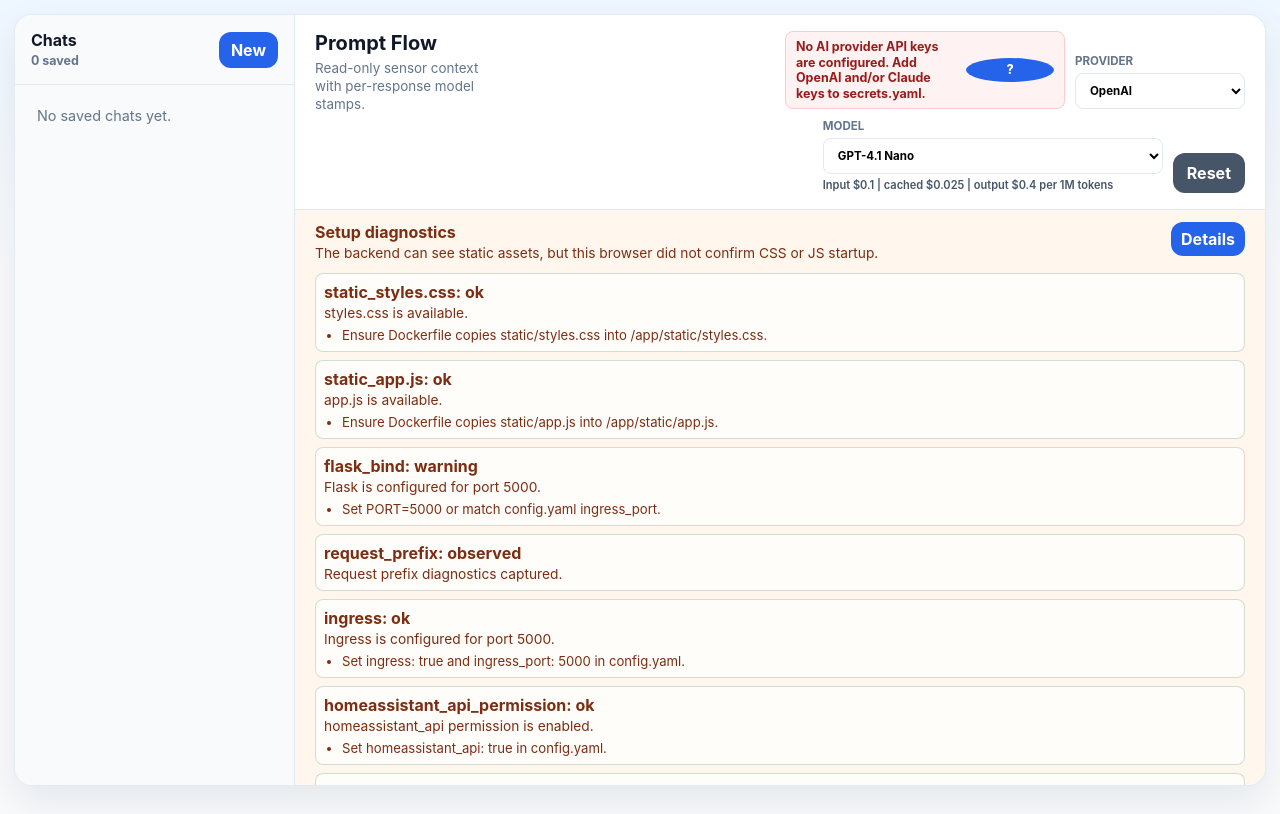
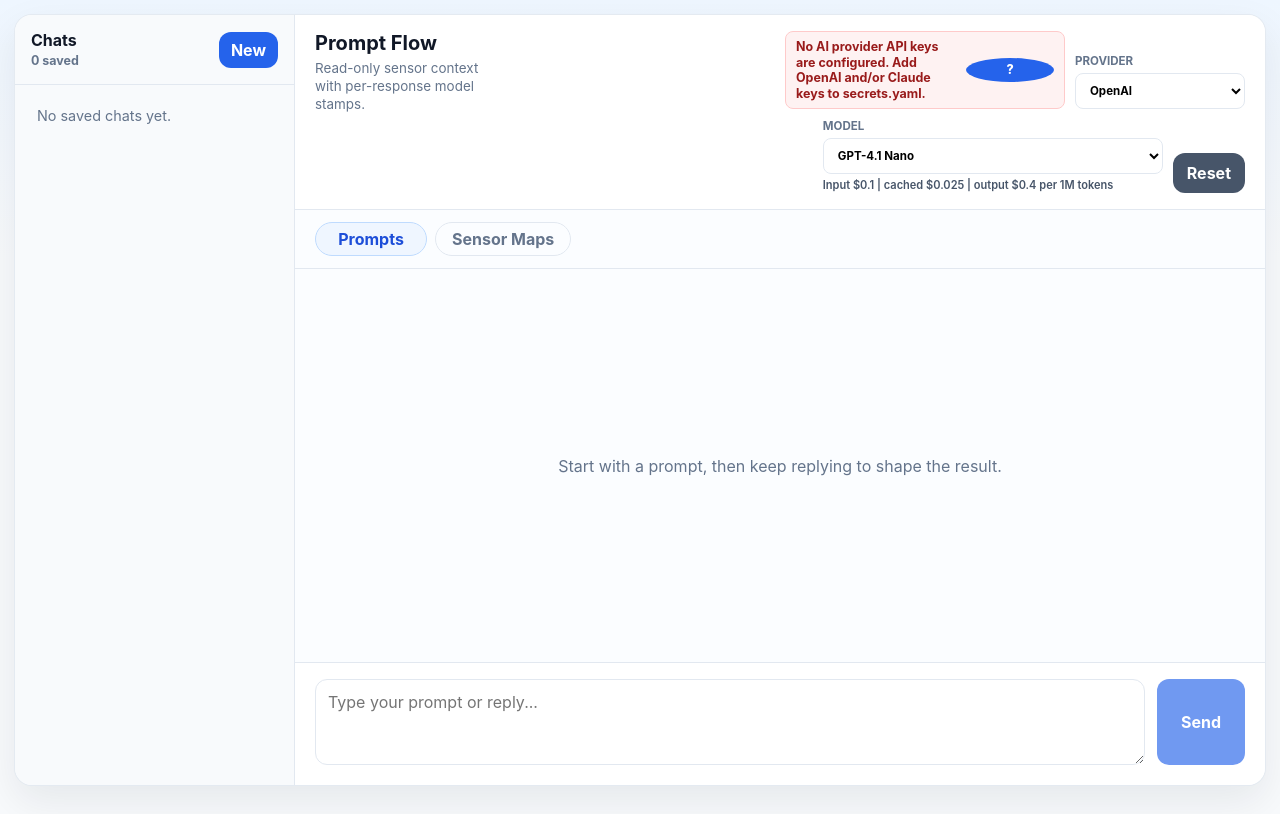
Before and after one commit to resace3/Agentic_Prompt_App, a Flask app: page / in a window 1280 px wide. Run offline with Flask 3, Linux system fonts and the light colour scheme.

Commit message:
Hide setup diagnostics panel

```diff
--- a/agentic_prompt_app/config.yaml
+++ b/agentic_prompt_app/config.yaml
@@ -1,7 +1,7 @@
 name: Agentic Prompt App
 slug: agentic_prompt_app
 description: Flask prompt conversation app with saved chats, OpenAI/Claude models, mapped Home Assistant history, markdown tables, labeled plots, and read-only sleep summaries
-version: "0.5.9"
+version: "0.5.10"
 arch:
   - aarch64
   - amd64
--- a/agentic_prompt_app/static/styles.css
+++ b/agentic_prompt_app/static/styles.css
@@ -299,62 +299,6 @@ select {
   border-bottom: 1px solid var(--line);
   background: #fff7ed;
   color: #7c2d12;
-}
-
-.setup-panel {
-  display: grid;
-  grid-template-columns: minmax(0, 1fr) auto;
-  gap: 12px;
-  padding: 12px 20px;
-  border-bottom: 1px solid var(--line);
-  background: #fff7ed;
-  color: #7c2d12;
-}
-
-.setup-panel[data-state="ready"] {
-  background: #f0fdf4;
-  color: #166534;
-}
-
-.setup-panel strong,
-.setup-panel p {
-  margin: 0;
-}
-
-.setup-panel p {
-  margin-top: 3px;
-  font-size: 0.86rem;
-}
-
-.setup-panel button {
-  align-self: start;
-  min-height: 34px;
-  min-width: auto;
-  padding: 0 10px;
-}
-
-.setup-details {
-  grid-column: 1 / -1;
-  display: grid;
-  gap: 8px;
-}
-
-.setup-check {
-  padding: 8px;
-  border: 1px solid rgba(124, 45, 18, 0.18);
-  border-radius: 8px;
-  background: rgba(255, 255, 255, 0.72);
-}
-
-.setup-check[data-state="ready"],
-.setup-check[data-state="ok"] {
-  border-color: rgba(22, 101, 52, 0.2);
-}
-
-.setup-check ul {
-  margin: 6px 0 0 18px;
-  padding: 0;
-  font-size: 0.82rem;
 }
 
 .key-help-panel p {
--- a/agentic_prompt_app/templates/index.html
+++ b/agentic_prompt_app/templates/index.html
@@ -62,15 +62,6 @@ claude_api_key: sk-ant-...</code></pre>
           </div>
         </section>
 
-        <section id="setupPanel" class="setup-panel" data-state="warning">
-          <div>
-            <strong>Setup diagnostics</strong>
-            <p id="setupStatusText">Checking static assets, API responses, Home Assistant access, and API key setup...</p>
-          </div>
-          <button id="setupToggleButton" type="button" aria-expanded="false">Details</button>
-          <div id="setupDetails" class="setup-details" hidden></div>
-        </section>
-
         <nav class="tabs" aria-label="Main sections">
           <button class="tab active" type="button" data-tab="prompts">Prompts</button>
           <button class="tab" type="button" data-tab="sensorMaps">Sensor Maps</button>
@@ -131,10 +122,6 @@ claude_api_key: sk-ant-...</code></pre>
       const keyStatusText = document.querySelector("#keyStatusText");
       const keyHelpButton = document.querySelector("#keyHelpButton");
       const keyHelpPanel = document.querySelector("#keyHelpPanel");
-      const setupPanel = document.querySelector("#setupPanel");
-      const setupStatusText = document.querySelector("#setupStatusText");
-      const setupToggleButton = document.querySelector("#setupToggleButton");
-      const setupDetails = document.querySelector("#setupDetails");
       const providerSelect = document.querySelector("#providerSelect");
       const modelSelect = document.querySelector("#modelSelect");
       const modelPrice = document.querySelector("#modelPrice");
@@ -233,61 +220,6 @@ claude_api_key: sk-ant-...</code></pre>
           throw new Error(`Empty response body from ${path} with status ${response.status}.`);
         }
         return { response, data };
-      }
-
-      function renderSetupDiagnostics(data) {
-        const checks = data && Array.isArray(data.checks) ? data.checks : [];
-        const failed = checks.filter((check) => !check.ok && !["not_required", "observed"].includes(check.status));
-        setupPanel.dataset.state = failed.length ? "warning" : "ready";
-        setupStatusText.textContent = data && data.message
-          ? data.message
-          : "Diagnostics unavailable.";
-        setupDetails.innerHTML = "";
-        for (const check of checks) {
-          const item = document.createElement("div");
-          item.className = "setup-check";
-          item.dataset.state = check.ok ? "ready" : check.status;
-          const title = document.createElement("strong");
-          title.textContent = `${check.name}: ${check.status}`;
-          const message = document.createElement("p");
-          message.textContent = check.message || "";
-          item.append(title, message);
-          if (Array.isArray(check.fix_steps) && check.fix_steps.length) {
-            const list = document.createElement("ul");
-            for (const step of check.fix_steps) {
-              const li = document.createElement("li");
-              li.textContent = step;
-              list.appendChild(li);
-            }
-            item.appendChild(list);
-          }
-          setupDetails.appendChild(item);
-        }
-      }
-
-      async function refreshDiagnostics() {
-        const cssLoaded = getComputedStyle(document.documentElement)
-          .getPropertyValue("--prompt-flow-css-loaded")
-          .trim() === "yes";
-        const jsAssetLoaded = Boolean(window.PROMPT_FLOW_STATIC_JS_LOADED);
-        if (!cssLoaded || !jsAssetLoaded) {
-          setupPanel.dataset.state = "warning";
-          setupStatusText.textContent = "Static assets may not have loaded correctly. Check CSS and JS diagnostics below.";
-        }
-        try {
-          const { response, data } = await fetchJson("/api/diagnostics");
-          if (!response.ok) {
-            throw new Error(errorMessageFromData(data, "Diagnostics failed."));
-          }
-          renderSetupDiagnostics(data);
-          if (!cssLoaded || !jsAssetLoaded) {
-            setupPanel.dataset.state = "warning";
-            setupStatusText.textContent = "The backend can see static assets, but this browser did not confirm CSS or JS startup.";
-          }
-        } catch (error) {
-          setupPanel.dataset.state = "warning";
-          setupStatusText.textContent = `Diagnostics unavailable: ${error.message}`;
-        }
       }
 
       function providerKeyLabel(providerId) {
@@ -1112,11 +1044,6 @@ claude_api_key: sk-ant-...</code></pre>
         renderKeyStatus();
       });
       modelSelect.addEventListener("change", updateModelPrice);
-      setupToggleButton.addEventListener("click", () => {
-        const shouldShow = setupDetails.hidden;
-        setupDetails.hidden = !shouldShow;
-        setupToggleButton.setAttribute("aria-expanded", String(shouldShow));
-      });
 
       form.addEventListener("submit", async (event) => {
         event.preventDefault();
@@ -1215,7 +1142,6 @@ claude_api_key: sk-ant-...</code></pre>
 
       renderKeyStatus();
       refreshKeyStatus();
-      refreshDiagnostics();
       loadMessages();
     </script>
   </body>
```
Also changed, not shown: agentic_prompt_app/tests/test_browser_ui.py (+5 -3 lines).
